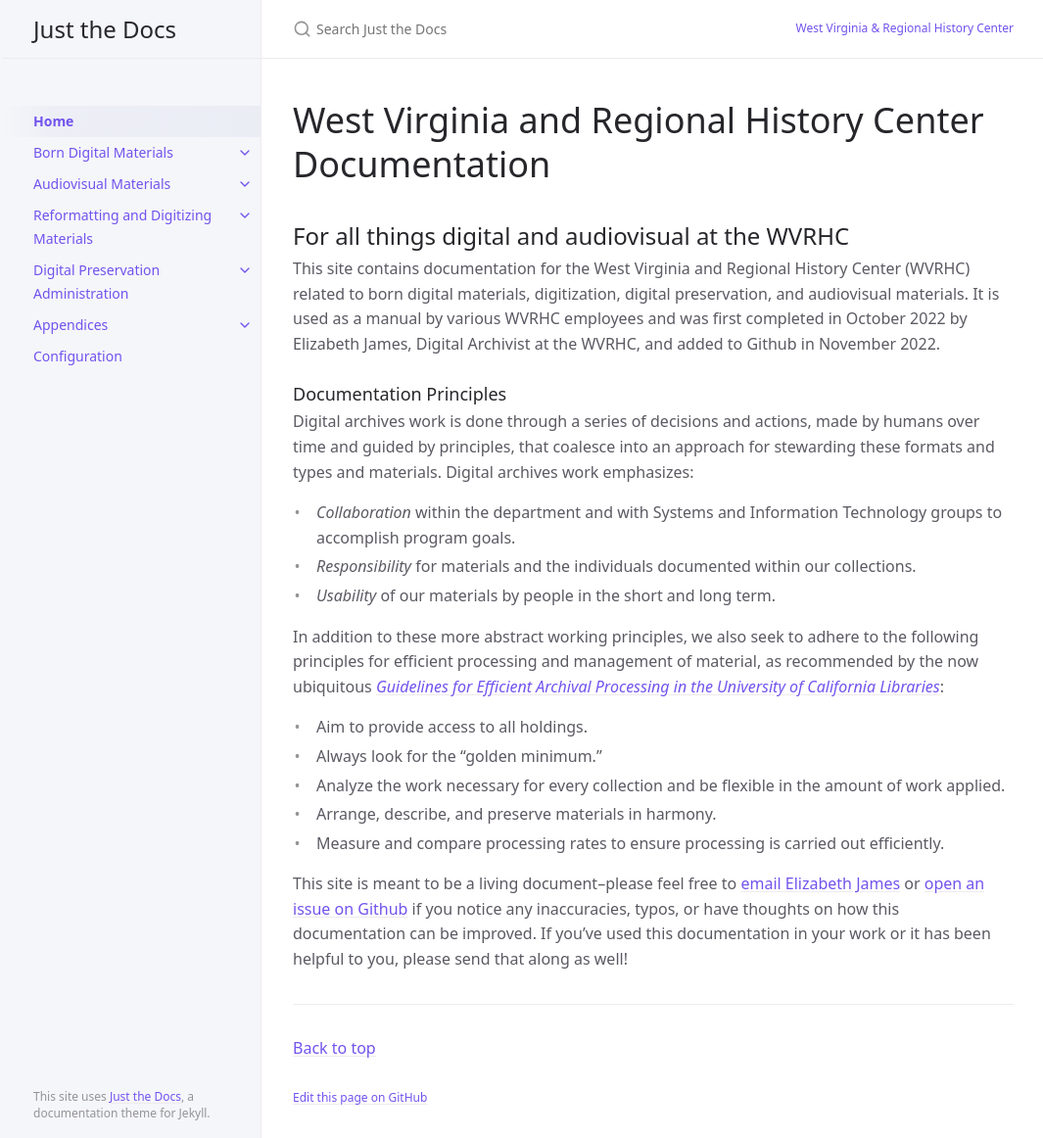
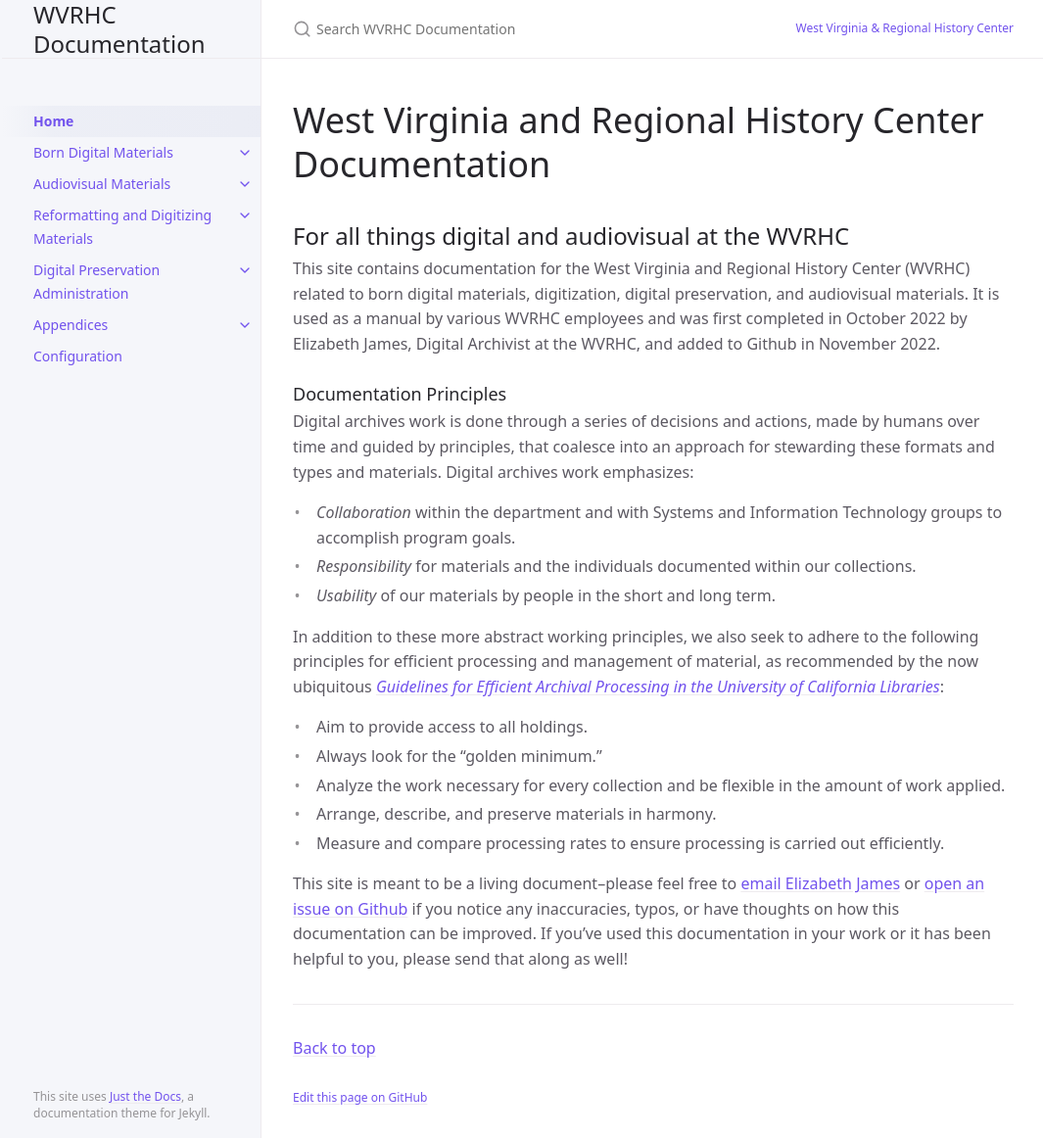
Before and after one commit to elizajames/digital-preservation-documentation, a Jekyll site: the page built from docs/index.md, in a window 1280 px wide and 1162 px high. Shown: the whole window at 98% size, without its empty margins (105-1170 px from the left). Built offline with Jekyll 4.4.1, drawn with Linux system fonts in a browser that asks for light colours.

Commit message:
update upper left name

```diff
--- a/_config.yml
+++ b/_config.yml
@@ -13,8 +13,8 @@
 # you will see them accessed via {{ site.title }}, {{ site.github_repo }}, and so on.
 # You can create any custom variable you would like, and they will be accessible
 # in the templates via {{ site.myvariable }}.
-title: Just the Docs
-description: A Jekyll theme for documentation
+title: WVRHC Documentation
+description: Documentation for digital and audiovisual work at the WVRHC
 baseurl: "/" # the subpath of your site, e.g. /blog
 url: "https://github.com/elizajames/digital-preservation-documentation" # the base hostname & protocol for your site, e.g. http://example.com
 remote_theme: just-the-docs/just-the-docs
```
